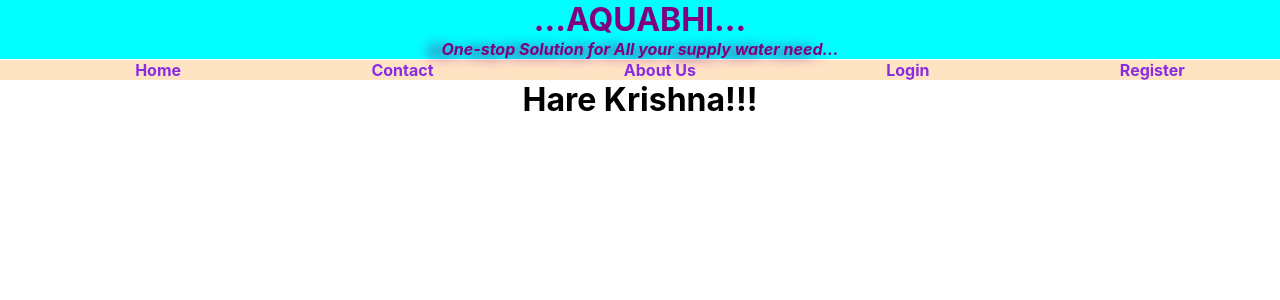
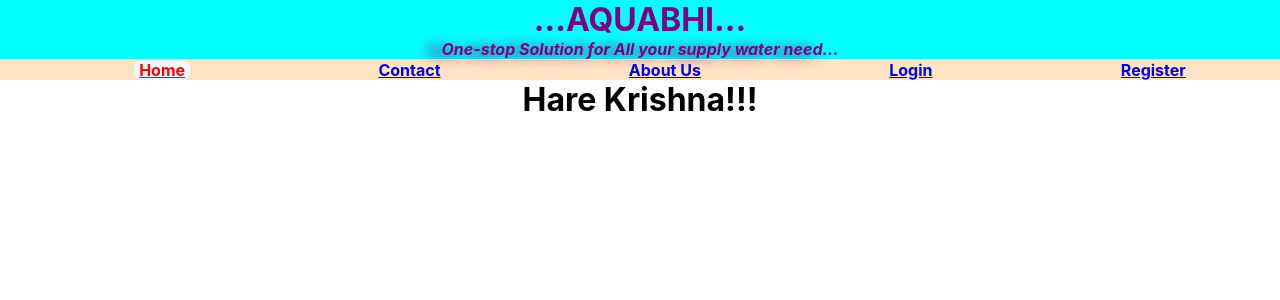
Before and after one commit to vizagabhi/Aquabhi, a React (Create React App) app in the folder Aquabhi_Frontend/aquabhifront/: page / in a window 1280 px wide. Shown: the top 300 px of the page. Built offline with nearby package versions, Linux system fonts and the light colour scheme.

Commit message:
Added NavLink

```diff
--- a/Aquabhi_Frontend/aquabhifront/package.json
+++ b/Aquabhi_Frontend/aquabhifront/package.json
@@ -10,6 +10,7 @@
     "react": "^18.2.0",
     "react-dom": "^18.2.0",
     "react-router": "^6.3.0",
+    "react-router-dom": "^6.3.0",
     "react-scripts": "5.0.1",
     "web-vitals": "^2.1.4"
   },
--- a/Aquabhi_Frontend/aquabhifront/src/MyComps/NavBar.css
+++ b/Aquabhi_Frontend/aquabhifront/src/MyComps/NavBar.css
@@ -12,8 +12,10 @@
 
 }
 
-.nav-item:hover{
+.active{
     color: red;
+    padding: 0px 5px;
     background-color: aliceblue;
+    border-radius: 25%;
     text-decoration: underline;
 }
--- a/Aquabhi_Frontend/aquabhifront/src/MyComps/NavBar.jsx
+++ b/Aquabhi_Frontend/aquabhifront/src/MyComps/NavBar.jsx
@@ -1,15 +1,17 @@
 import React from 'react'
+import { NavLink } from "react-router-dom";
 import "./NavBar.css"
 
 const NavBar = () => {
+
   return (
     <div>
       <ul className='nav-list'>
-        <li className='nav-item'>Home</li>
-        <li className='nav-item'>Contact</li>
-        <li className='nav-item'>About Us</li>
-        <li className='nav-item'>Login</li>
-        <li className='nav-item'>Register</li>
+        <li className='nav-item'><NavLink to='/'>Home</NavLink></li>
+        <li className='nav-item'><NavLink to='/contact'>Contact</NavLink></li>
+        <li className='nav-item'><NavLink to='/about'>About Us</NavLink></li>
+        <li className='nav-item'><NavLink to='/login'>Login</NavLink></li>
+        <li className='nav-item'><NavLink to='/register'>Register</NavLink></li>
       </ul>
     </div>
   )
--- a/Aquabhi_Frontend/aquabhifront/src/index.js
+++ b/Aquabhi_Frontend/aquabhifront/src/index.js
@@ -2,11 +2,14 @@ import React from 'react';
 import ReactDOM from 'react-dom/client';
 import './index.css';
 import App from './App';
+import {BrowserRouter} from 'react-router-dom';
 
 
 const root = ReactDOM.createRoot(document.getElementById('root'));
 root.render(
-  <React.StrictMode>
-    <App />
-  </React.StrictMode>
+  <BrowserRouter>
+       <App />
+  </BrowserRouter>
+
+
 );
```
Also changed, not shown: 1 other file (tests, documents, lock files or other folders).
